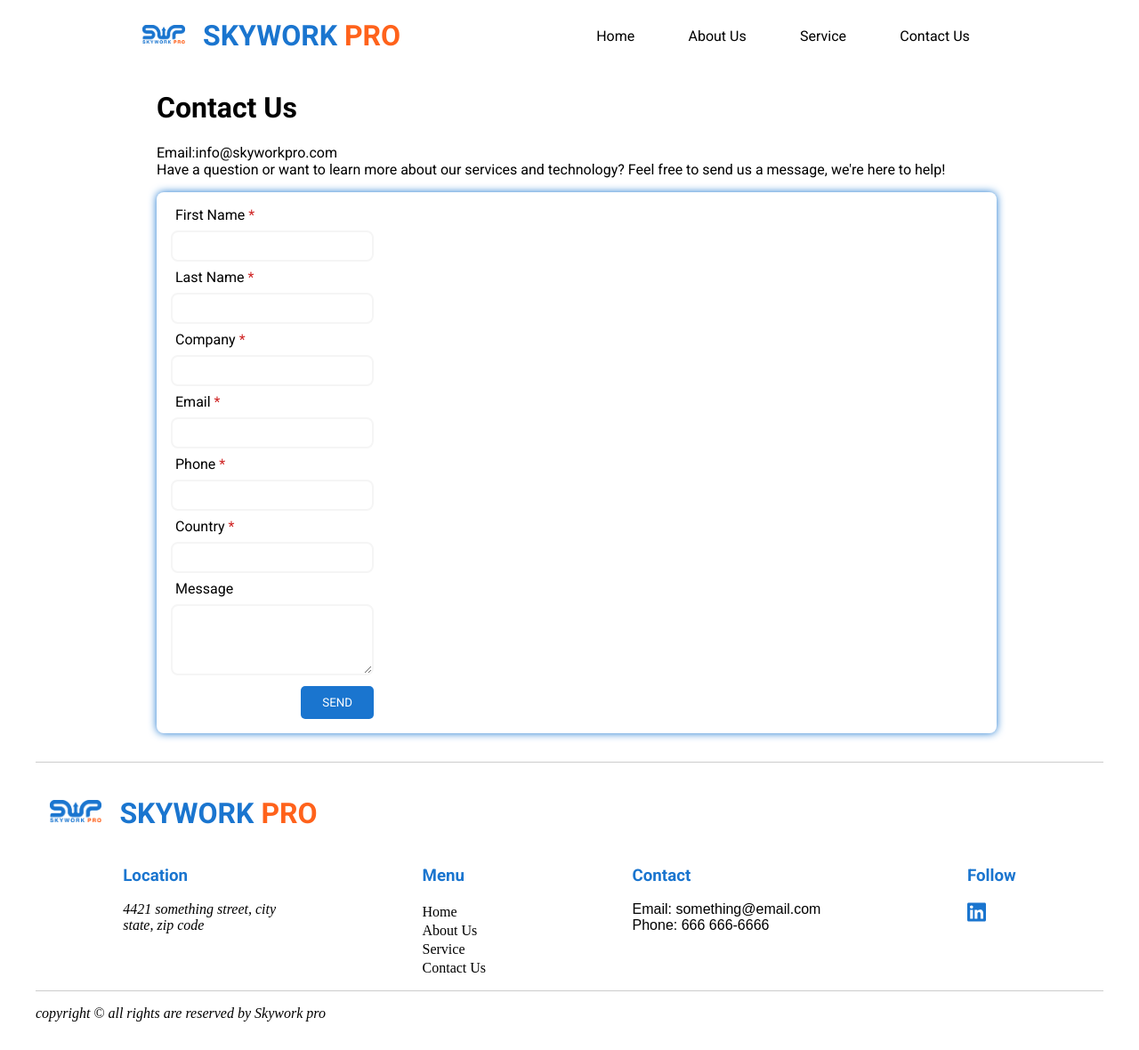
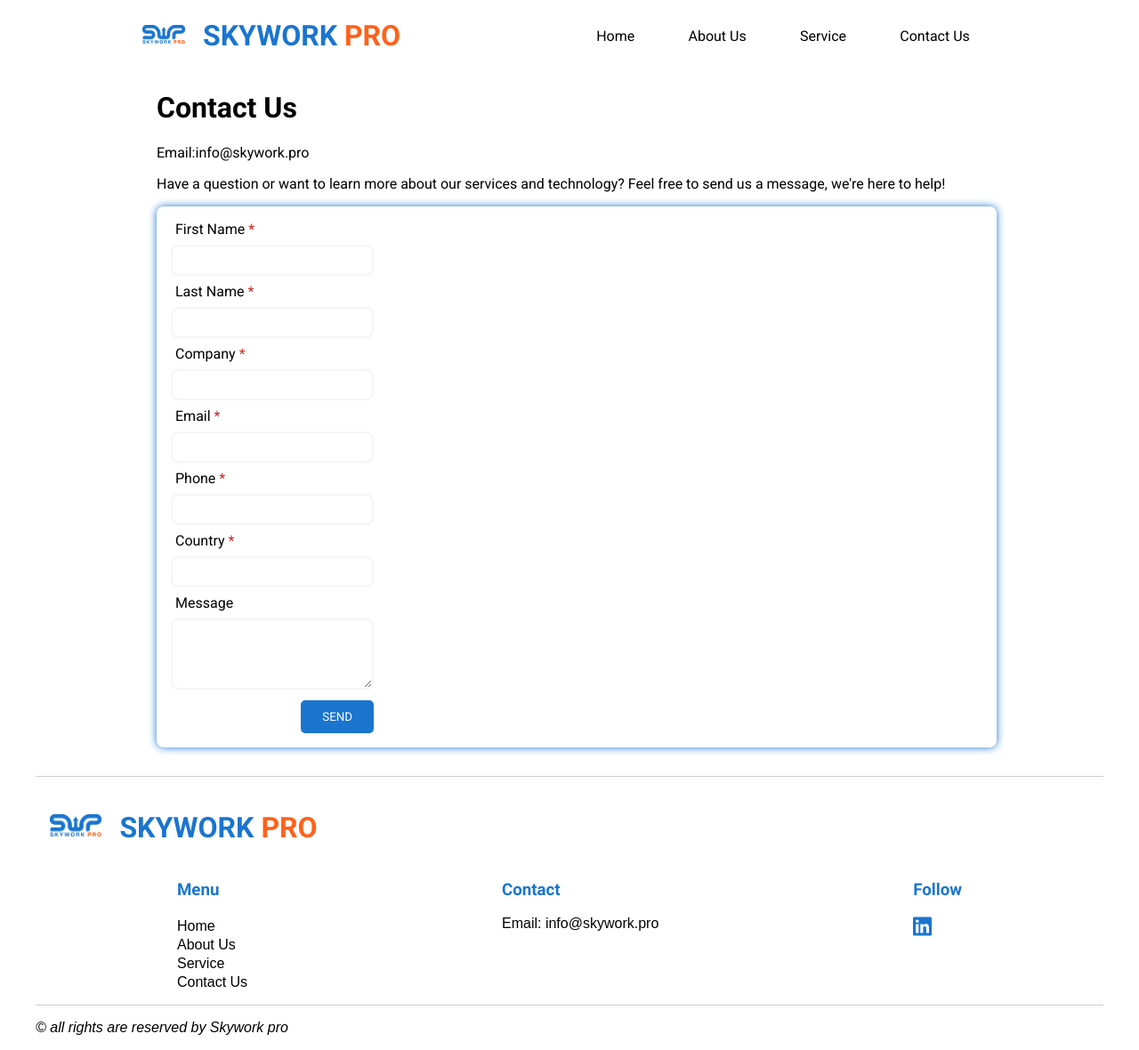
Before and after one commit to moamel-hashim/skywork-pro, a React (Vite) app: page /contact in a window 1280 px wide. Shown: the whole page at 89% size. Built offline with nearby package versions, Linux system fonts and the light colour scheme; a web font is replaced by a local one.

Commit message:
completed editing the footer

```diff
--- a/src/components/ContactMain.css
+++ b/src/components/ContactMain.css
@@ -10,6 +10,9 @@
 }
 .contact-page header h1 {
   font-family: "Roboto", sans-serif;
+}
+.contact-page header p {
+  margin: 1rem 0 1rem 0;
 }
 .contact-page section {
   background: white;
--- a/src/components/ContactMain.jsx
+++ b/src/components/ContactMain.jsx
@@ -42,7 +42,7 @@ export default function ContactMain() {
     <main className="contact-page">
       <header>
         <h1>Contact Us</h1>
-        <p>Email:info@skyworkpro.com</p>
+        <p>Email:info@skywork.pro</p>
         <div>
           <p>Have a question or want to learn more about our services and technology? Feel free to send us a message, we're here to help!</p>
         </div>
--- a/src/components/ContactMain.scss
+++ b/src/components/ContactMain.scss
@@ -13,6 +13,9 @@ $openSans: "Open Sans";
     margin: 1rem;
     h1 {
       font-family: $roboto, sans-serif;
+    }
+    p {
+      margin: 1rem 0 1rem 0;
     }
   }
   section {
--- a/src/components/Footer.css
+++ b/src/components/Footer.css
@@ -4,6 +4,7 @@ footer {
 }
 footer .copyright {
   margin: 1rem 0 1rem 0;
+  font-family: "OpenSans", sans-serif;
 }
 
 .footer {
@@ -59,4 +60,8 @@ footer .copyright {
 .footer .menu a {
   text-decoration: none;
   color: black;
+  font-family: "OpenSans", sans-serif;
+}
+.footer .menu a:hover {
+  color: #1A75CF;
 }/*# sourceMappingURL=Footer.css.map */
--- a/src/components/Footer.jsx
+++ b/src/components/Footer.jsx
@@ -15,13 +15,6 @@ export default function Footer() {
         <h1><Link to="/">SkyWork <span>Pro</span></Link></h1>
       </div>
       <div className="footer-container">
-        <div className="address">
-          <h3>Location</h3>
-          <address>
-            4421 something street, city <br/>
-            state, zip code
-          </address>
-        </div>
         <div className="menu">
           <h3>Menu</h3>
           <Link>Home</Link>
@@ -31,8 +24,7 @@ export default function Footer() {
         </div>
         <div className="contact">
           <h3>Contact</h3>
-          <p>Email: something@email.com</p>
-          <p>Phone: 666 666-6666</p>
+          <p>Email: info@skywork.pro</p>
         </div>
         <div className="social">
           <h3>Follow</h3>
@@ -41,7 +33,7 @@ export default function Footer() {
       </div>
       </div>
     <div className="copyright">
-      <p><i>copyright &copy; all rights are reserved by Skywork pro</i></p>
+      <p><i> &copy; all rights are reserved by Skywork pro</i></p>
     </div>
     </footer>
   )
--- a/src/components/Footer.scss
+++ b/src/components/Footer.scss
@@ -9,6 +9,7 @@ footer {
 
   .copyright {
     margin: 1rem 0 1rem 0;
+    font-family: $openSans, sans-serif;
   }
 }
 
@@ -76,6 +77,10 @@ footer {
     a {
       text-decoration: none;
       color: black;
+      font-family: $openSans, sans-serif;
+    }
+    a:hover {
+      color: $primary-color;
     }
   }
 
```
Also changed, not shown: 2 other files (tests, documents, lock files or other folders).
